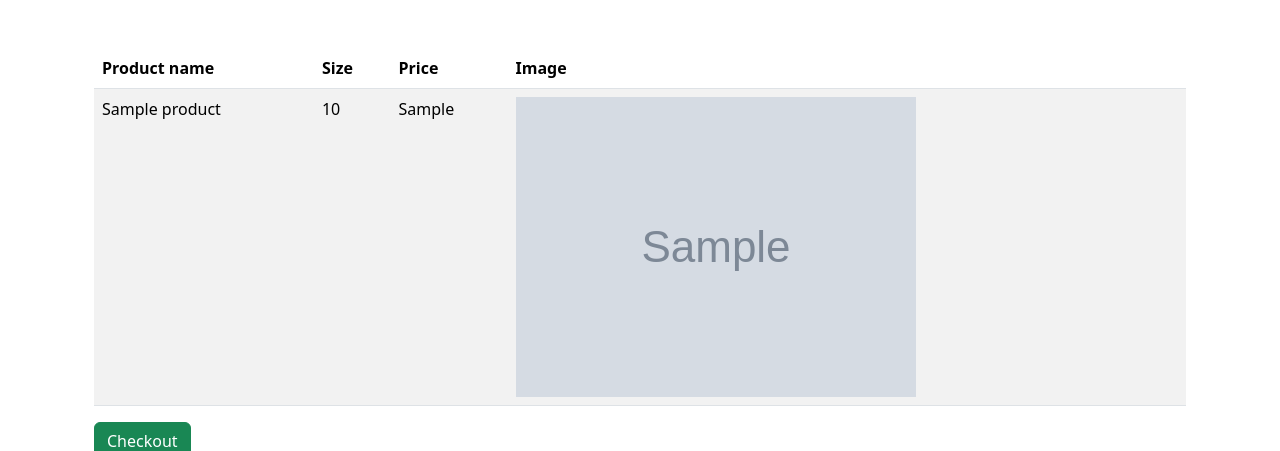
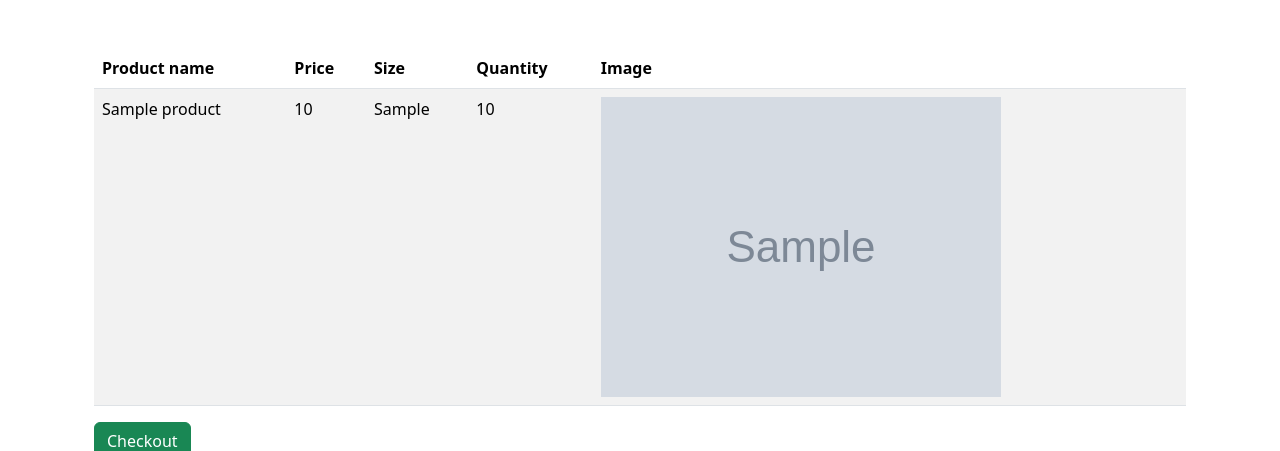
Before and after one commit to Cmiljaa/E-commerce-shop, a PHP site: page /cart.php in a window 1280 px wide. Shown: the part 56-507 px from the top of the page. Run offline with PHP 8.4, Linux system fonts and the light colour scheme; the visitor is signed in with stand-in values (Sample User, id 1); tables that the repository leaves empty or names only in its code hold one stand-in row (values such as "Sample post"); grey boxes marked "Sample" are stand-in pictures.

Commit message:
Added quantity

```diff
--- a/app/classes/Cart.php
+++ b/app/classes/Cart.php
@@ -12,20 +12,20 @@ class Cart{
         $this -> conn = $conn;
     }
 
-    public function add_to_cart($product_id, $user_id){
+    public function add_to_cart($product_id, $user_id, $quantity){
 
-        $sql = "INSERT INTO cart(product_id, user_id) VALUES (?,?)";
+        $sql = "INSERT INTO cart(product_id, user_id, quantity) VALUES (?,?,?)";
 
         $stmt = $this->conn->prepare($sql);
 
-        $stmt -> bind_param("ii", $product_id, $user_id);
+        $stmt -> bind_param("iis", $product_id, $user_id, $quantity);
 
         $stmt -> execute();
 
     }
 
     public function get_cart_items(){
-        $sql = "SELECT p.product_id, p.name, p.price, p.size, p.image FROM cart c INNER JOIN products p ON c.product_id = p.product_id WHERE user_id = ?";
+        $sql = "SELECT p.product_id, p.name, p.price, p.size, p.image, c.quantity FROM cart c INNER JOIN products p ON c.product_id = p.product_id WHERE user_id = ?";
 
         $stmt = $this -> conn -> prepare($sql);
 
--- a/app/classes/Order.php
+++ b/app/classes/Order.php
@@ -12,7 +12,6 @@ class Order extends Cart{
     }
 
     public function create(){
-        var_dump($this -> get_cart_items());
 
     }
 
--- a/cart.php
+++ b/cart.php
@@ -18,8 +18,9 @@ $results = $cart -> get_cart_items();
     <table class="table table-striped">
         <thead>
             <th>Product name</th>
+            <th>Price</th>
             <th>Size</th>
-            <th>Price</th>
+            <th>Quantity</th>
             <th>Image</th>
         </thead>
         <tbody>
@@ -28,6 +29,7 @@ $results = $cart -> get_cart_items();
                     <td><?=$result['name']; ?></td>
                     <td><?=$result['price']; ?></td>
                     <td><?=$result['size']; ?></td>
+                    <td><?=$result['quantity']; ?></td>
                     <td><img src="<?=$result['image']; ?>" alt=""></td>
                 </tr>
             <?php endforeach;?>
--- a/product.php
+++ b/product.php
@@ -13,9 +13,12 @@ if($_SERVER['REQUEST_METHOD'] == 'POST'){
     $product_id = $product['product_id'];
 
     $user_id = $_SESSION['user_id'];
+
+    $quantity = $_POST['quantity'];
+
     $cart = new Cart();
 
-    $cart -> add_to_cart($product_id, $user_id);
+    $cart -> add_to_cart($product_id, $user_id, $quantity);
 
     header("Location: cart.php");
     exit();
@@ -33,6 +36,7 @@ if($_SERVER['REQUEST_METHOD'] == 'POST'){
         <p>Size: <?=$product['size']; ?></p>
         <p>Price: <?=$product['price']; ?>$</p>
         <form action="" method="POST">
+            <input type="number" name="quantity" class="form-control"><br>
             <button type="submit" class="btn btn-primary">Add to Cart</button>
         </form>
     </div>
```
Also changed, not shown: logout.php (line endings or trailing spaces).
